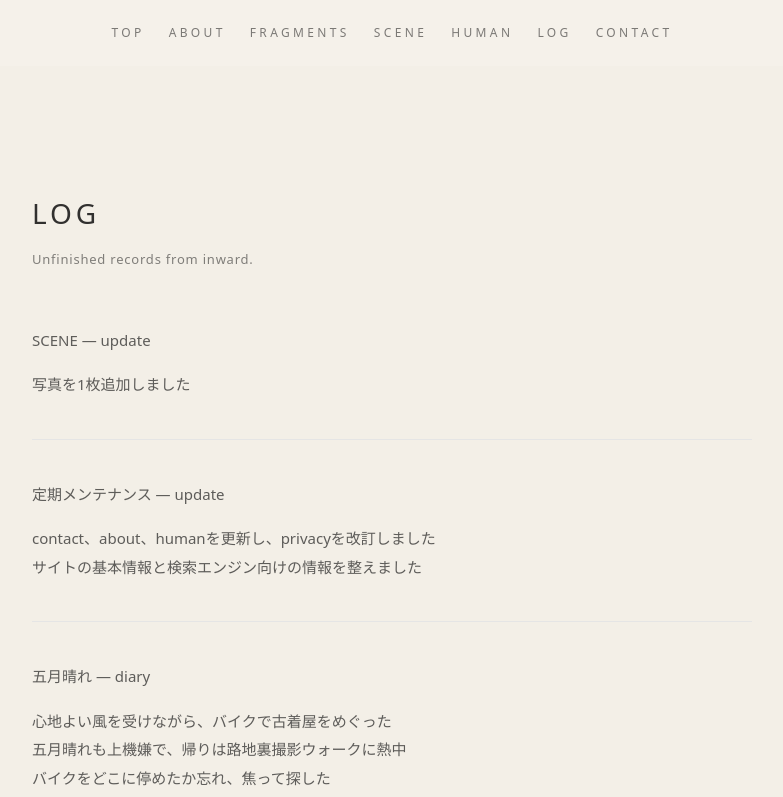
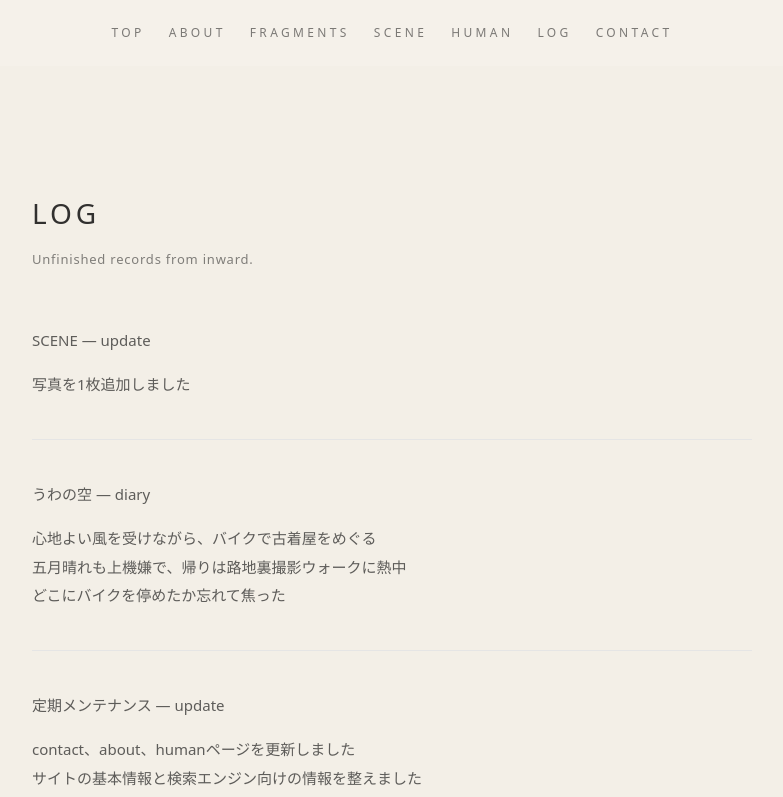
Before and after one commit to rogue-studio/inward, a Next.js app: page /log in a window 1280 px wide. Shown: the top 797 px of the page, without its empty margins (248-1031 px from the left). Built offline with nearby package versions, Linux system fonts and the light colour scheme.

Commit message:
Update log page

```diff
--- a/app/log/page.tsx
+++ b/app/log/page.tsx
@@ -25,25 +25,26 @@ export default function LogPage() {
 
         {/* LOG 14 */}
         <div className="py-10 border-b border-neutral-200">
+          <p className="text-[#161616]/68">うわの空 — diary</p>
+          <p className="mt-4">
+            心地よい風を受けながら、バイクで古着屋をめぐる
+          </p>
+          <p>
+            五月晴れも上機嫌で、帰りは路地裏撮影ウォークに熱中
+          </p>
+          <p>どこにバイクを停めたか忘れて焦った</p>
+        </div>
+
+        {/* LOG 13 */}
+        <div className="py-10 border-b border-neutral-200">
           <p className="text-[#161616]/68">定期メンテナンス — update</p>
           <p className="mt-4">
-            contact、about、humanを更新し、privacyを改訂しました
+            contact、about、humanページを更新しました
           </p>
           <p>
             サイトの基本情報と検索エンジン向けの情報を整えました
           </p>
-        </div>
-
-        {/* LOG 13 */}
-        <div className="py-10 border-b border-neutral-200">
-          <p className="text-[#161616]/68">五月晴れ — diary</p>
-          <p className="mt-4">
-            心地よい風を受けながら、バイクで古着屋をめぐった
-          </p>
-          <p>
-            五月晴れも上機嫌で、帰りは路地裏撮影ウォークに熱中
-          </p>
-          <p>バイクをどこに停めたか忘れ、焦って探した</p>
+          <p>privacy policyを改訂しました</p>
         </div>
 
         {/* LOG 12 */}
```
